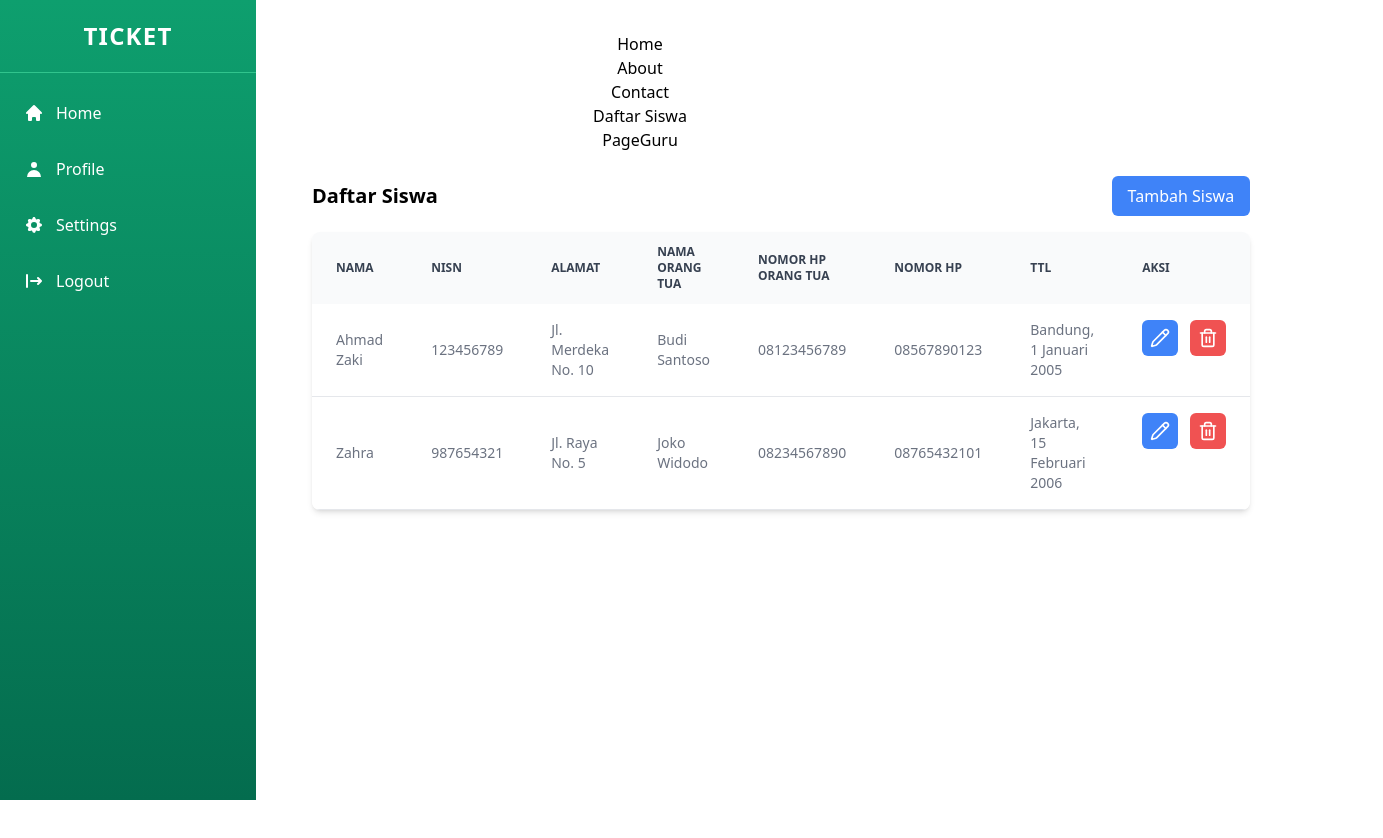
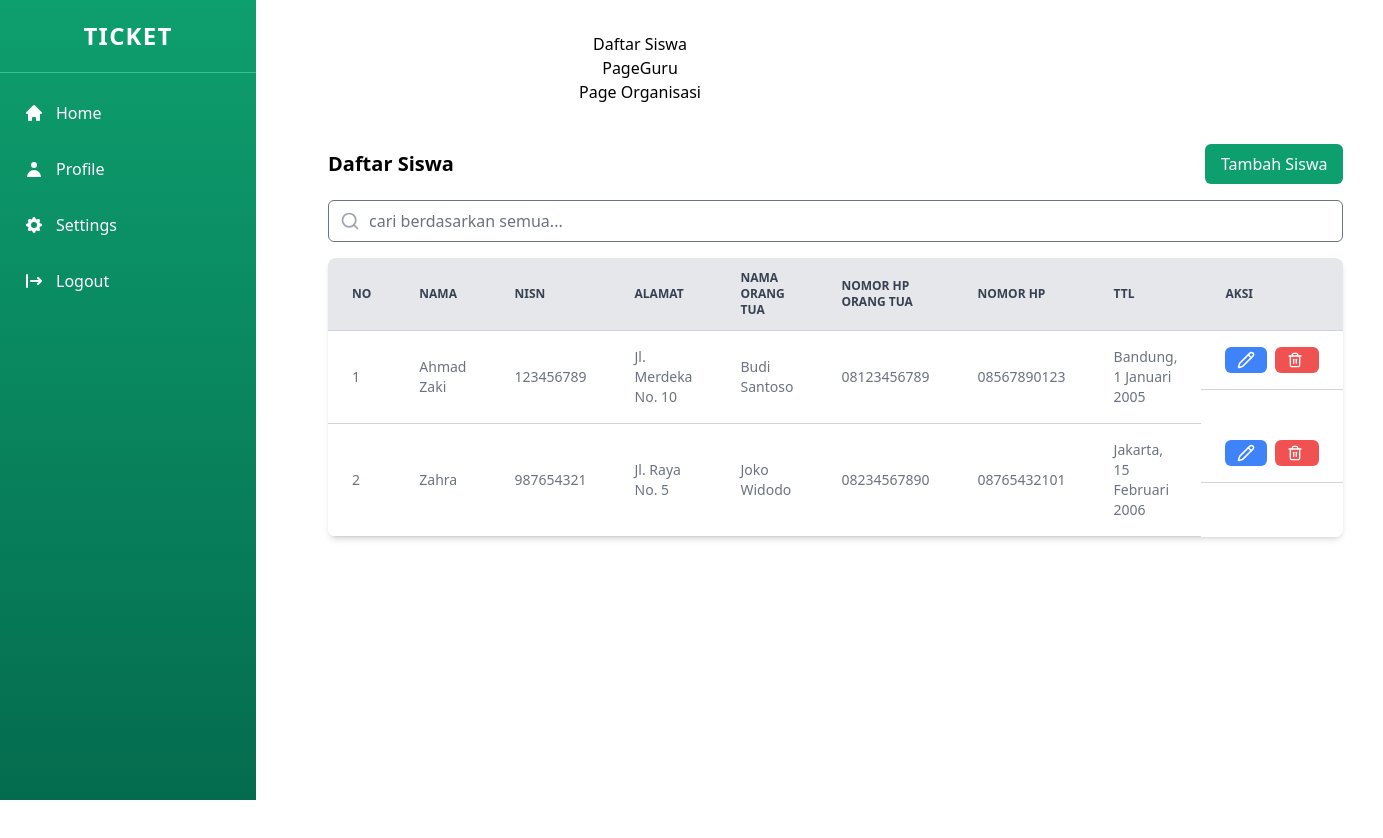
Before and after one commit to projectbinusa/portofoliomranggen-client, a React (Vite) app: page /siswa in a window 1280 px wide. Shown: the top 838 px of the page, 1383 px wide, since content can reach past the window. Built offline with nearby package versions, Linux system fonts and the light colour scheme.

Commit message:
memperbaiki page siswa dan membuat page organisasi

```diff
--- a/src/App.jsx
+++ b/src/App.jsx
@@ -1,12 +1,9 @@
 import { BrowserRouter as Router, Routes, Route, Link } from "react-router-dom";
-import Home from "./page/Home";
-import About from "./page/About";
-import Contact from "./page/Contact";
 import KategoriKelas from "./kategori/KategoriKelas";
-import PageSiswa from "./Siswa/PageSiswa"; // Update path sesuai folder Siswa
+import PageSiswa from "./siswa/PageSiswa"; // Update path sesuai folder Siswa
 import PageGuru from "./NewPage/PageGuru";
-import TambahSiswa from "./Siswa/TambahSiswa";
-import EditSiswa from "./Siswa/EditSiswa";
+import TambahSiswa from "./siswa/TambahSiswa";
+import EditSiswa from "./siswa/EditSiswa";
 import PageOrganisasi from "./Organisasi/PageOrganisasi";
 import TambahOrganisasi from "./Organisasi/TambahOrganisasi";
 import EditOrganisasi from "./Organisasi/EditOrganisasi";
@@ -18,31 +15,22 @@ function App() {
       <nav className="nav-bar">
         <ul>
           <li>
-            <Link to="/">Home</Link>
-          </li>
-          <li>
-            <Link to="/about">About</Link>
-          </li>
-          <li>
-            <Link to="/contact">Contact</Link>
-          </li>
-          <li>
             <Link to="/siswa">Daftar Siswa</Link> {/* Link ke PageSiswa */}
           </li>
           <li>
           <Link to="/pageguru">PageGuru</Link>
           </li>
+          <li>
+            <Link to="/organisasi">Page Organisasi</Link>
+          </li>
         </ul>
       </nav>
       <Routes>
-        <Route path="/" element={<Home />} />
-        <Route path="/about" element={<About />} />
-        <Route path="/contact" element={<Contact />} />
         <Route path="/kelas" element={<KategoriKelas />} />
         <Route path="/siswa" element={<PageSiswa />} /> {/* Daftar siswa */}
         <Route path="/pageguru" element={<PageGuru />} />
-        <Route path="/tambah-siswa" element={<TambahSiswa />} />
-        <Route path="/edit-siswa/:id" element={<EditSiswa />} />
+        <Route path="/tambahsiswa" element={<TambahSiswa />} />
+        <Route path="/editsiswa/:id" element={<EditSiswa />} />
         <Route path="/organisasi" element={<PageOrganisasi />} />
         <Route path="/tambah-organisasi" element={<TambahOrganisasi />} />
         <Route path="/edit-organisasi" element={<EditOrganisasi />} />
--- a/src/Siswa/PageSiswa.jsx
+++ b/src/Siswa/PageSiswa.jsx
@@ -1,15 +1,15 @@
-// src/pages/PageSiswa.jsx
+import React, { useState } from "react";
+import { Link, useNavigate } from "react-router-dom";
+import Swal from "sweetalert2";
+import Sidebar from "../components/Sidebar";
+import { Pencil, Trash2, Search, X } from "lucide-react";
 
-import { useState } from "react";
-import Swal from "sweetalert2";
-import { Link } from "react-router-dom";
-import { useNavigate } from "react-router-dom";
-import { Pencil, Trash2 } from "lucide-react"; // Mengimpor ikon
-import Sidebar from "../components/Sidebar"; // Impor Sidebar
-
-function PageSiswa() {
+const PageSiswa = () => {
+  const navigate = useNavigate();
+  const [searchTerm, setSearchTerm] = useState("");
   const [students, setStudents] = useState([
     {
+      id: 1,
       nama: "Ahmad Zaki",
       nisn: "123456789",
       alamat: "Jl. Merdeka No. 10",
@@ -19,6 +19,7 @@ function PageSiswa() {
       ttl: "Bandung, 1 Januari 2005",
     },
     {
+      id: 2,
       nama: "Zahra",
       nisn: "987654321",
       alamat: "Jl. Raya No. 5",
@@ -27,138 +28,123 @@ function PageSiswa() {
       nomerHp: "08765432101",
       ttl: "Jakarta, 15 Februari 2006",
     },
+    // Data siswa lainnya
   ]);
 
-  const [newStudent, setNewStudent] = useState({
-    nama: "",
-    nisn: "",
-    alamat: "",
-    namaOrangTua: "",
-    nomerHpOrangTua: "",
-    nomerHp: "",
-    ttl: "",
-  });
-
-  const navigate = useNavigate();
-
-  const handleInputChange = (e) => {
-    const { name, value } = e.target;
-    setNewStudent((prev) => ({ ...prev, [name]: value }));
-  };
-
-  const handleAddStudent = () => {
-    if (
-      !newStudent.nama ||
-      !newStudent.nisn ||
-      !newStudent.alamat ||
-      !newStudent.namaOrangTua ||
-      !newStudent.nomerHpOrangTua ||
-      !newStudent.nomerHp ||
-      !newStudent.ttl
-    ) {
-      Swal.fire({ icon: "warning", title: "Semua data harus diisi!" });
-      return;
-    }
-
-    setStudents([...students, newStudent]);
-    setNewStudent({
-      nama: "",
-      nisn: "",
-      alamat: "",
-      namaOrangTua: "",
-      nomerHpOrangTua: "",
-      nomerHp: "",
-      ttl: "",
-    });
-    navigate("/siswa");
-  };
-
-  const handleDeleteStudent = (index) => {
+  const handleDeleteStudent = (id) => {
     Swal.fire({
-      title: "Anda yakin?",
-      text: "Data ini akan dihapus secara permanen!",
+      title: "Apakah Anda yakin?",
+      text: "Data siswa ini akan dihapus!",
       icon: "warning",
       showCancelButton: true,
-      confirmButtonText: "Hapus",
+      confirmButtonText: "Ya, hapus!",
       cancelButtonText: "Batal",
     }).then((result) => {
       if (result.isConfirmed) {
-        setStudents(students.filter((_, i) => i !== index));
-        Swal.fire({
-          icon: "success",
-          title: "Data berhasil dihapus!",
-          timer: 1500,
-          showConfirmButton: false,
-        });
+        setStudents(students.filter((student) => student.id !== id));
+        Swal.fire("Dihapus!", "Data siswa telah dihapus.", "success");
       }
     });
   };
 
+  // Filter berdasarkan input pencarian
+  const filteredStudents = students.filter((student) => {
     return (
-    <div className="flex">
-      {/* Sidebar */}
+      student.nama.toLowerCase().includes(searchTerm.toLowerCase()) ||
+      student.nisn.toLowerCase().includes(searchTerm.toLowerCase()) ||
+      student.alamat.toLowerCase().includes(searchTerm.toLowerCase()) ||
+      student.namaOrangTua.toLowerCase().includes(searchTerm.toLowerCase()) ||
+      student.nomerHpOrangTua.toLowerCase().includes(searchTerm.toLowerCase()) ||
+      student.nomerHp.toLowerCase().includes(searchTerm.toLowerCase()) ||
+      student.ttl.toLowerCase().includes(searchTerm.toLowerCase())
+    );
+  });
+  return (
+    <div className="flex h-screen">
       <Sidebar />
 
-      {/* Content */}
-      <div className="p-6 ml-64 w-full">
+      <div className="flex-1 p-6 ml-64">
+        <div className="container mx-auto p-4">
           <div className="flex justify-between items-center mb-4">
-          <h1 className="text-xl font-semibold">Daftar Siswa</h1>
-          <Link
-            to="/tambah-siswa"
-            className="bg-blue-500 text-white px-4 py-2 rounded-md hover:bg-blue-600 transition"
+            <h2 className="text-xl font-bold">Daftar Siswa</h2>
+            <button
+              className="bg-green-500 text-white px-4 py-2 rounded-md hover:bg-green-600 transition"
+              onClick={() => navigate("/tambahsiswa")}
             >
               Tambah Siswa
-          </Link>
+            </button>
           </div>
 
-        <div className="relative overflow-x-auto shadow-md sm:rounded-lg">
-          <table className="w-full text-sm text-left text-gray-500 dark:text-gray-400">
-            <thead className="text-xs text-gray-700 uppercase bg-gray-50 dark:bg-gray-700 dark:text-gray-400">
+          {/* Input Pencarian */}
+          <div className="relative mb-4">
+            <input
+              type="text"
+              placeholder="cari berdasarkan semua..."
+              value={searchTerm}
+              onChange={(e) => setSearchTerm(e.target.value)}
+              className="w-full px-10 py-2 border rounded-md focus:ring-2 focus:ring-blue-500 focus:outline-none"
+            />
+            {/* Ikon kaca pembesar (search) */}
+            <Search className="absolute left-3 top-1/2 transform -translate-y-1/2 text-gray-400 w-5 h-5" />
+
+            {/* Ikon silang untuk menghapus input */}
+            {searchTerm && (
+              <button
+                onClick={() => setSearchTerm("")}
+                className="absolute right-3 top-1/2 transform -translate-y-1/2 text-gray-400 hover:text-gray-600"
+              >
+                <X className="w-5 h-5" />
+              </button>
+            )}
+          </div>
+
+          <div className="overflow-x-auto shadow-md sm:rounded-lg">
+            <table className="w-full text-sm text-left text-gray-500 border-collapse">
+              <thead className="text-xs text-gray-700 uppercase bg-gray-200">
                 <tr>
-                <th className="px-6 py-3">Nama</th>
-                <th className="px-6 py-3">NISN</th>
-                <th className="px-6 py-3">Alamat</th>
-                <th className="px-6 py-3">Nama Orang Tua</th>
-                <th className="px-6 py-3">Nomor HP Orang Tua</th>
-                <th className="px-6 py-3">Nomor HP</th>
-                <th className="px-6 py-3">TTL</th>
-                <th className="px-6 py-3">Aksi</th>
+                  <th className="px-6 py-3 border-b border-gray-300">No</th>
+                  <th className="px-6 py-3 border-b border-gray-300">Nama</th>
+                  <th className="px-6 py-3 border-b border-gray-300">NISN</th>
+                  <th className="px-6 py-3 border-b border-gray-300">Alamat</th>
+                  <th className="px-6 py-3 border-b border-gray-300">Nama Orang Tua</th>
+                  <th className="px-6 py-3 border-b border-gray-300">Nomor HP Orang Tua</th>
+                  <th className="px-6 py-3 border-b border-gray-300">Nomor HP</th>
+                  <th className="px-6 py-3 border-b border-gray-300">TTL</th>
+                  <th className="px-6 py-3 border-b border-gray-300">Aksi</th>
                 </tr>
               </thead>
               <tbody>
-              {students.length > 0 ? (
-                students.map((student, index) => (
-                  <tr
-                    key={index}
-                    className="bg-white border-b dark:bg-gray-800 dark:border-gray-700 hover:bg-gray-50 dark:hover:bg-gray-600"
+                {filteredStudents.length > 0 ? (
+                  filteredStudents.map((student, index) => (
+                    <tr key={student.id} className="bg-white hover:bg-gray-50">
+                      <td className="px-6 py-4 border-b border-gray-300">{index + 1}</td>
+                      <td className="px-6 py-4 border-b border-gray-300">{student.nama}</td>
+                      <td className="px-6 py-4 border-b border-gray-300">{student.nisn}</td>
+                      <td className="px-6 py-4 border-b border-gray-300">{student.alamat}</td>
+                      <td className="px-6 py-4 border-b border-gray-300">{student.namaOrangTua}</td>
+                      <td className="px-6 py-4 border-b border-gray-300">{student.nomerHpOrangTua}</td>
+                      <td className="px-6 py-4 border-b border-gray-300">{student.nomerHp}</td>
+                      <td className="px-6 py-4 border-b border-gray-300">{student.ttl}</td>
+                      <td className="px-6 py-4 border-b border-gray-300 flex space-x-2">
+                        <Link to={`/editsiswa/${student.id}`}>
+                          <button className="flex items-center gap-2 bg-blue-500 text-white px-3 py-1 rounded-md hover:bg-blue-600 transition">
+                            <Pencil size={18} />
+                          </button>
+                        </Link>
+
+                        <button
+                          className="flex items-center gap-2 bg-red-500 text-white px-3 py-1 rounded-md hover:bg-red-600 transition"
+                          onClick={() => handleDeleteStudent(student.id)}
                         >
-                    <td className="px-6 py-4">{student.nama}</td>
-                    <td className="px-6 py-4">{student.nisn}</td>
-                    <td className="px-6 py-4">{student.alamat}</td>
-                    <td className="px-6 py-4">{student.namaOrangTua}</td>
-                    <td className="px-6 py-4">{student.nomerHpOrangTua}</td>
-                    <td className="px-6 py-4">{student.nomerHp}</td>
-                    <td className="px-6 py-4">{student.ttl}</td>
-                    <td className="px-6 py-4 flex gap-3">
-                      <Link
-                        to={`/EditStudent/${index}`}
-                        className="bg-blue-500 text-white p-2 rounded-md hover:bg-blue-600 transition"
-                      >
-                        <Pencil size={20} />
-                      </Link>
-                      <button
-                        onClick={() => handleDeleteStudent(index)}
-                        className="bg-red-500 text-white p-2 rounded-md hover:bg-red-600 transition"
-                      >
-                        <Trash2 size={20} />
+                          <Trash2 className="w-4 h-4 mr-1" />
                         </button>
                       </td>
                     </tr>
                   ))
                 ) : (
                   <tr>
-                  <td colSpan="8" className="px-6 py-4 text-center">
-                    Data siswa tidak ditemukan
+                    <td colSpan="9" className="text-center py-4 text-gray-500">
+                      Tidak ada data siswa yang sesuai.
                     </td>
                   </tr>
                 )}
@@ -167,7 +153,8 @@ function PageSiswa() {
           </div>
         </div>
       </div>
+    </div>
   );
-}
+};
 
 export default PageSiswa;
```
Also changed, not shown: src/Organisasi/EditOrganisasi.jsx (+4 -6 lines), src/Organisasi/PageOrganisasi.jsx (+12 -6 lines), src/Organisasi/TambahOrganisasi.jsx (+4 -6 lines), src/Siswa/EditSiswa.jsx (+12 -12 lines), src/Siswa/TambahSiswa.jsx (+12 -10 lines). Lines whose indentation alone changed are shown as unchanged.
